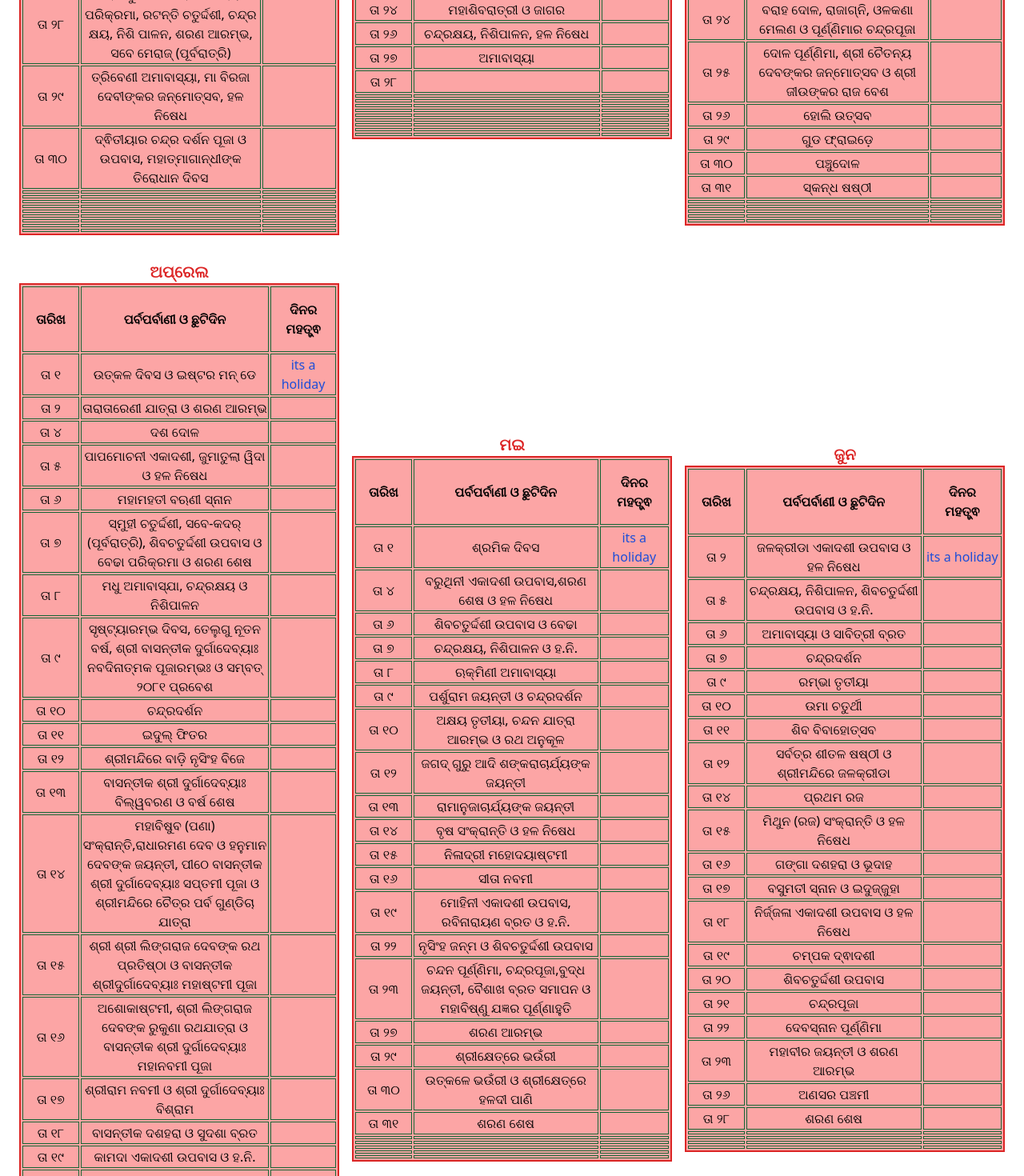
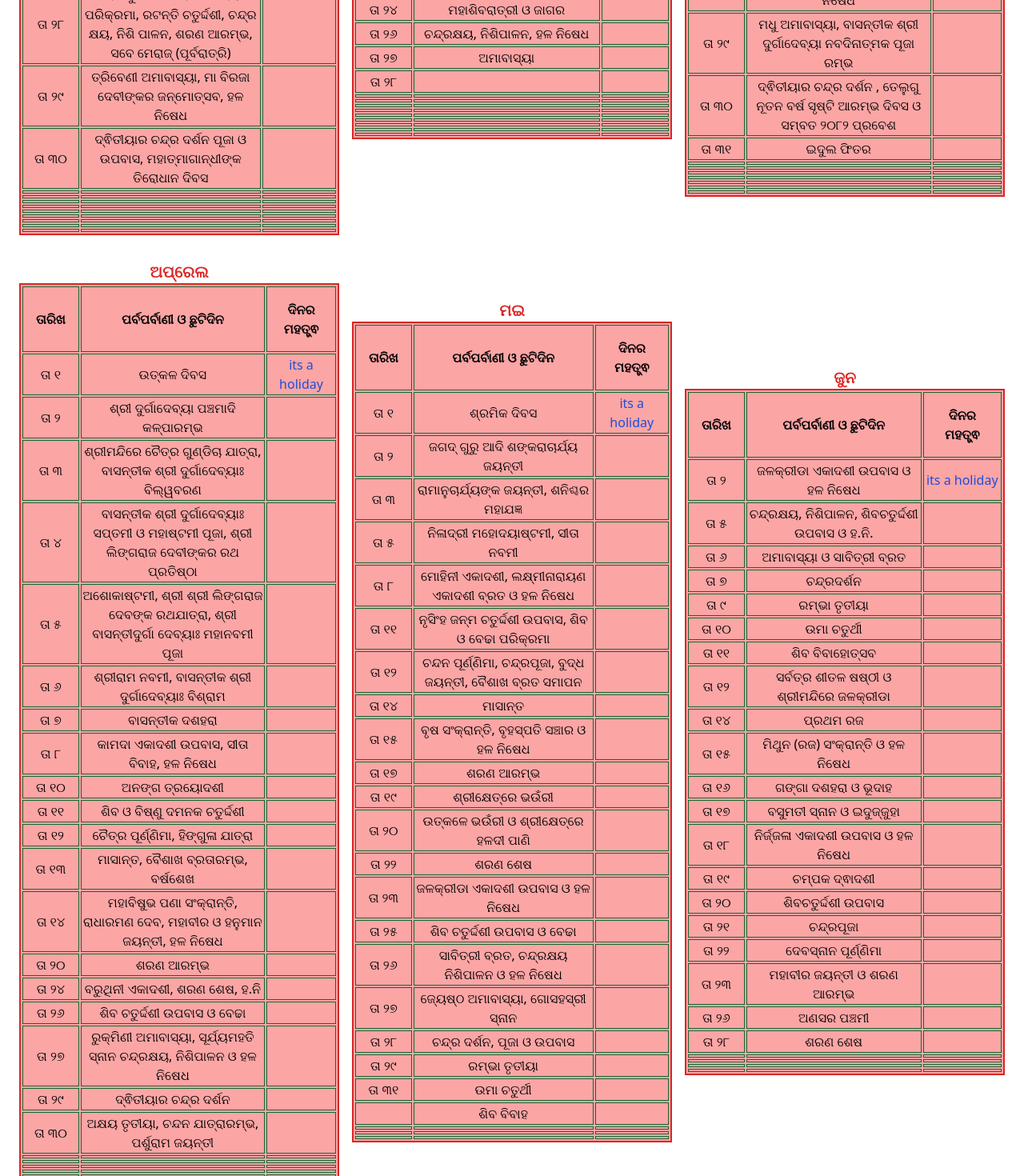
Before and after one commit to biswaranjans7978/UnicCalender, a React (Vite) app in the folder NewReactOdiaCalender/: page /monthlyfestive in a window 1280 px wide. Shown: the part 920-2390 px from the top of the page at 80% size. Built offline with nearby package versions, Linux system fonts and the light colour scheme.

Commit message:
festiv update

```diff
--- a/NewReactOdiaCalender/src/Component/MonthlyFestive/Festives.jsx
+++ b/NewReactOdiaCalender/src/Component/MonthlyFestive/Festives.jsx
@@ -132,49 +132,49 @@ function Festives() {
             monthName:"ମାର୍ଚ୍ଚ",
             monthDates:
         {
-            date1:"ତା ୬",
-            date2:"ତା ୭",
-            date3:"ତା ୮",
-            date4:"ତା ୯",
-            date5:"ତା ୧୦",
-            date6:"ତା ୧୧",
-            date7:"ତା ୧୨",
-            date8:"ତା ୧୪",
+            date1:"ତା ୧",
+            date2:"ତା ୨",
+            date3:"ତା ୯",
+            date4:"ତା ୧୦",
+            date5:"ତା ୧୧",
+            date6:"ତା ୧୩",
+            date7:"ତା ୧୪",
+            date8:"ତା ୧୫",
             date9:"ତା ୧୯",
             date10:"ତା ୨୦",
-            date11:"ତା ୨୧",
-            date12:"ତା ୨୨",
-            date13:"ତା ୨୩",
-            date14:"ତା ୨୪",
-            date15:"ତା ୨୫",
-            date16:"ତା ୨୬",
-            date17:"ତା ୨୯",
-            date18:"ତା ୩୦",
-            date19:"ତା ୩୧",
+            date11:"ତା ୨୪",
+            date12:"ତା ୨୫",
+            date13:"ତା ୨୭",
+            date14:"ତା ୨୮",
+            date15:"ତା ୨୯",
+            date16:"ତା ୩୦",
+            date17:"ତା ୩୧",
+            date18:"",
+            date19:"",
 
 
         },
             monthFestives:
         {
-            festive1:"ସ୍ମାର୍ତ୍ତ ସମ୍ମତ ପଙ୍କୋଦ୍ଧାର ଏକାଦଶୀ ଉପବାସ, ଶରଣ ଆରମ୍ଭ ଓ ହ. ନି.,",
-            festive2:"ସର୍ବ ବୈଷ୍ଣବ ସମ୍ମତ ଏକାଦଶୀ",
-            festive3:"ମହାଶିବ ରତ୍ରି (ଜାଗର) ଓ ଶିବଚତୁର୍ଦ୍ଦଶୀ ଉପବାସ",
-            festive4:"ବୈଷ୍ଣବ ସମ୍ମତ ମହାଶିବ ରାତ୍ରି, ଚନ୍ଦ୍ରକ୍ଷୟ, ନିଶିପାଳନ ଓ ହଳ ନିଷେଧ",
-            festive5:"ଅମାବାସ୍ଯା, ସୂର୍ୟ୍ଯମହତୀ ସ୍ନାନ ଓ ଶରଣ ଶେଷ",
-            festive6:"ଦ୍ୱିତୀୟାର ଚନ୍ଦ୍ରଦର୍ଶନ ପୂଜା ଓ ଉପବାସ",
-            festive7:"ରମଜାନ ମାସ ଆରମ୍ଭ",
-            festive8:"ମୀନ ସଂକ୍ରାନ୍ତି ଓ ଗୁରୁ ପଞ୍ଚମୀ ବ୍ରତ ଓ ହଳ ନିଷେଧ",
-            festive9:"ଦୋଳ ଯାତ୍ରାରମ୍ଭଃ, ଫଗୁ ଦଶମୀ ଓ ଶ୍ରୀ ଜୀଉଙ୍କର ଚାଚେରୀ ବେଶ",
-            festive10:"ପାପନାଶିନୀ (ଆମଦର୍କୀ) ଏକାଦଶୀ ଓ ହଳ ନିଷେଧ",
-            festive11:"ସାମାନ୍ଯ ଗୋବିନ୍ଦ ଦ୍ବାଦଶୀ ସ୍ନାନ ଓ ସମ ଦିବସ",
-            festive12:"ରାଷ୍ଟ୍ରିୟ ୧୯୪୬ ନବବର୍ଷ ଆରମ୍ଭ",
-            festive13:"ଶିବଚତୁର୍ଦ୍ଦଶୀ ଉପବାସ ଓ ବେଢା",
-            festive14:"ବରାହ ଦୋଳ, ରାଜାଗ୍ନି, ଓଳକଣା ମେଲଣ ଓ ପୂର୍ଣ୍ଣିମାର ଚନ୍ଦ୍ରପୂଜା",
-            festive15:"ଦୋଳ ପୂର୍ଣ୍ଣିମା, ଶ୍ରୀ ଚୈତନ୍ୟ ଦେବଙ୍କର ଜନ୍ମୋତ୍ସବ ଓ ଶ୍ରୀ ଜୀଉଙ୍କର ରାଜ ବେଶ",
-            festive16:"ହୋଲି ଉତ୍ସବ",
-            festive17:"ଗୁଡ ଫ୍ରାଇଡ଼େ",
-            festive18:"ପଞ୍ଚୁଦୋଳ",
-            festive19:"ସ୍କନ୍ଧ ଷଷ୍ଠୀ",
+            festive1:"ଦ୍ଵିତୀୟାର ଚନ୍ଦ୍ର ଦର୍ଶନ, ଶରଣ ଶେଷ",
+            festive2:"ରମଜାନ ମାସ ଆରମ୍ଭ",
+            festive3:"ଫଗୁ ଦଶମୀ",
+            festive4:"ପାପ ନାଶିନୀ ଏକାଦଶୀ, ହଳ ନିଷେଧ",
+            festive5:"ସାମାନ୍ୟ ଗୋବିନ୍ଦ ଦ୍ଵାଦଶୀ ସ୍ନାନ",
+            festive6:"ବରାହ ଦୋଳ, ରାଜାଗ୍ନି ଓ ଓଳକଣା ମେଲଣ",
+            festive7:"ମୀନ ସଂକ୍ରାନ୍ତି, ଦୋଳ ପୂର୍ଣ୍ଣିମା ଶ୍ରୀ ଚୈତନ୍ୟ ଦେବଙ୍କ ଜନ୍ମୋତ୍ସବ, ଓ ହଳ ନିଷେଧ",
+            festive8:"ହୋଲି ଉତ୍ସବ",
+            festive9:"ପଞ୍ଚୁଦୋଳ",
+            festive10:"ସ୍କନ୍ଧ ଷଷ୍ଠୀ",
+            festive11:"ଶରଣ ଆରମ୍ଭ",
+            festive12:"ପାପମୋଚନୀ ଏକାଦଶୀ, ତାରାତାରିଣୀ ଯାତ୍ରା, ହଳ ନିଷେଧ",
+            festive13:"ବାରୁଣୀ ସ୍ନାନ",
+            festive14:"ସ୍ନୁହୀ ଚତୁର୍ଦ୍ଦଶୀ, ଶିବ ଚତୁର୍ଦ୍ଦଶୀ ଓ ବେଢା, ଚନ୍ଦ୍ରକ୍ଷୟ,  ନିଶିପାଳନ ଶରଣ ଶେଷ, ସବେ-କଦର (ପୂର୍ବରାତ୍ରି), ହଳ ନିଷେଧ",
+            festive15:"ମଧୁ ଅମାବାସ୍ୟା, ବାସନ୍ତୀକ ଶ୍ରୀ ଦୁର୍ଗାଦେବ୍ୟା ନବଦିନାତ୍ମକ ପୂଜା ରମ୍ଭ",
+            festive16:"ଦ୍ଵିତୀୟାର ଚନ୍ଦ୍ର ଦର୍ଶନ , ତେଲୁଗୁ ନୂତନ ବର୍ଷ ସୃଷ୍ଟି ଆରମ୍ଭ ଦିବସ ଓ ସମ୍ବତ ୨୦୮୨ ପ୍ରବେଶ",
+            festive17:"ଇଦୁଲ ଫିତର",
+            festive18:"",
+            festive19:"",
             festive20:"",
 
         },
@@ -209,55 +209,55 @@ function Festives() {
         {
             date1:"ତା ୧",
             date2:"ତା ୨",
-            date3:"ତା ୪",
-            date4:"ତା ୫",
-            date5:"ତା ୬",
-            date6:"ତା ୭",
-            date7:"ତା ୮",
-            date8:"ତା ୯",
+            date3:"ତା ୩",
+            date4:"ତା ୪",
+            date5:"ତା ୫",
+            date6:"ତା ୬",
+            date7:"ତା ୭",
+            date8:"ତା ୮",
             date9:"ତା ୧୦",
             date10:"ତା ୧୧",
             date11:"ତା ୧୨",
             date12:"ତା ୧୩",
             date13:"ତା ୧୪",
-            date14:"ତା ୧୫",
-            date15:"ତା ୧୬",
-            date16:"ତା ୧୭",
-            date17:"ତା ୧୮",
-            date18:"ତା ୧୯",
-            date19:"ତା ୨୧",
-            date20:"ତା ୨୨",
-            date21:"ତା ୨୩",
-            date22:"ତା ୨୪",
-            date23:"ତା ୨୮",
-            date24:"ତା ୩୦",
+            date14:"ତା ୨୦",
+            date15:"ତା ୨୪",
+            date16:"ତା ୨୬",
+            date17:"ତା ୨୭",
+            date18:"ତା ୨୯",
+            date19:"ତା ୩୦",
+            date20:"",
+            date21:"",
+            date22:"",
+            date23:"",
+            date24:"",
         },
             monthFestives:
         {
-            festive1:"ଉତ୍କଳ ଦିବସ ଓ ଇଷ୍ଟର ମନ୍ ଡେ",
-            festive2:"ତାରାତାରେଣୀ ଯାତ୍ରା ଓ ଶରଣ ଆରମ୍ଭ",
-            festive3:"ଦଶ ଦୋଳ",
-            festive4:"ପାପମୋଚନୀ ଏକାଦଶୀ, ଜୁମାତୁଲା ୱିଦା ଓ ହଳ ନିଷେଧ",
-            festive5:"ମହାମହତୀ ବଋଣୀ ସ୍ନାନ",
-            festive6:"ସ୍ମୁହୀ ଚତୁର୍ଦ୍ଦଶୀ, ସବେ-କଦର୍ (ପୂର୍ବରାତ୍ରି), ଶିବଚତୁର୍ଦ୍ଦଶୀ ଉପବାସ ଓ ବେଢା ପରିକ୍ରମା ଓ ଶରଣ ଶେଷ",
-            festive7:"ମଧୁ ଅମାବାସ୍ଯା, ଚନ୍ଦ୍ରକ୍ଷୟ ଓ ନିଶିପାଳନ",
-            festive8:"ସୃଷ୍ଟ୍ୟାରମ୍ଭ ଦିବସ, ତେଲୁଗୁ ନୂତନ ବର୍ଷ, ଶ୍ରୀ ବାସନ୍ତୀକ ଦୁର୍ଗାଦେବ୍ୟାଃ ନବଦିନାତ୍ମକ ପୂଜାରମ୍ଭଃ ଓ ସମ୍ବତ୍ ୨୦୮୧ ପ୍ରବେଶ",
-            festive9:"ଚନ୍ଦ୍ରଦର୍ଶନ",
-            festive10:"ଇଦୁଲ୍ ଫିତର",
-            festive11:"ଶ୍ରୀମନ୍ଦିରେ ବାଡ଼ି ନୃସିଂହ ବିଜେ",
-            festive12:"ବାସନ୍ତୀକ ଶ୍ରୀ ଦୁର୍ଗାଦେବ୍ୟାଃ ବିଲ୍ୱବରଣ ଓ ବର୍ଷ ଶେଷ",
-            festive13:"ମହାବିଷୁବ (ପଣା) ସଂକ୍ରାନ୍ତି,ରାଧାରମଣ ଦେବ ଓ ହନୁମାନ ଦେବଙ୍କ ଜୟନ୍ତୀ, ପୀଠେ ବାସନ୍ତୀକ ଶ୍ରୀ ଦୁର୍ଗାଦେବ୍ୟାଃ ସପ୍ତମୀ  ପୂଜା ଓ ଶ୍ରୀମନ୍ଦିରେ ଚୈତ୍ର ପର୍ବ ଗୁଣ୍ଡିଚା ଯାତ୍ରା",
-            festive14:"ଶ୍ରୀ ଶ୍ରୀ ଲିଙ୍ଗରାଜ ଦେବଙ୍କ ରଥ ପ୍ରତିଷ୍ଠା ଓ ବାସନ୍ତୀକ ଶ୍ରୀଦୁର୍ଗାଦେବ୍ୟାଃ ମହାଷ୍ଟମୀ ପୂଜା",
-            festive15:"ଅଶୋକାଷ୍ଟମୀ, ଶ୍ରୀ ଲିଙ୍ଗରାଜ ଦେବଙ୍କ ରୁକୁଣା ରଥଯାତ୍ରା ଓ ବାସନ୍ତୀକ ଶ୍ରୀ ଦୁର୍ଗାଦେବ୍ୟାଃ ମହାନବମୀ ପୂଜା",
-            festive16:"ଶ୍ରୀରାମ ନବମୀ ଓ ଶ୍ରୀ ଦୁର୍ଗାଦେବ୍ୟାଃ ବିଶ୍ରାମ",
-            festive17:"ବାସନ୍ତୀକ ଦଶହରା ଓ ସୁଦଶା ବ୍ରତ",
-            festive18:"କାମଦା ଏକାଦଶୀ ଉପବାସ ଓ ହ.ନି.",
-            festive19:"ଅନଙ୍ଗ ତ୍ରୟୋଦଶୀ",
-            festive20:"ଶିବ ଓ ବିଷ୍ଣୁ ଦମନକ ଚତୁର୍ଦ୍ଦଶୀ",
-            festive21:"ଚୈତ୍ର ପୂର୍ଣ୍ଣିମା, ଚନ୍ଦ୍ରପୂଜା ଓ ହିଙ୍ଗୁଳା ଯାତ୍ରା",
-            festive22:"ବୈଶାଖ ବ୍ରତାରମ୍ଭଃ",
-            festive23:"ମଧୁବାବୁଙ୍କ ଜୟନ୍ତୀ",
-            festive24:"ଶରଣ ଆରମ୍ଭ",
+            festive1:"ଉତ୍କଳ ଦିବସ",
+            festive2:"ଶ୍ରୀ ଦୁର୍ଗାଦେବ୍ୟା ପଞ୍ଚମାଦି କଳ୍ପାରମ୍ଭ",
+            festive3:"ଶ୍ରୀମନ୍ଦିରେ ଚୈତ୍ର ଗୁଣ୍ଡିଚା ଯାତ୍ରା, ବାସନ୍ତୀକ ଶ୍ରୀ ଦୁର୍ଗାଦେବ୍ୟାଃ ବିଲ୍ୱବରଣ",
+            festive4:"ବାସନ୍ତୀକ ଶ୍ରୀ ଦୁର୍ଗାଦେବ୍ୟାଃ ସପ୍ତମୀ ଓ ମହାଷ୍ଟମୀ ପୂଜା, ଶ୍ରୀ ଲିଙ୍ଗରାଜ ଦେବୀଙ୍କର ରଥ ପ୍ରତିଷ୍ଠା",
+            festive5:"ଅଶୋକାଷ୍ଟମୀ, ଶ୍ରୀ ଶ୍ରୀ ଲିଙ୍ଗରାଜ ଦେବଙ୍କ ରଥଯାତ୍ରା, ଶ୍ରୀ ବାସନ୍ତୀଦୁର୍ଗା ଦେବ୍ୟାଃ ମହାନବମୀ ପୂଜା",
+            festive6:"ଶ୍ରୀରାମ ନବମୀ, ବାସନ୍ତୀକ ଶ୍ରୀ ଦୁର୍ଗାଦେବ୍ୟାଃ ବିଶ୍ରାମ",
+            festive7:"ବାସନ୍ତୀକ ଦଶହରା",
+            festive8:"କାମଦା ଏକାଦଶୀ ଉପବାସ, ସୀତା ବିବାହ, ହଳ ନିଷେଧ",
+            festive9:"ଅନଙ୍ଗ ତ୍ରୟୋଦଶୀ",
+            festive10:"ଶିବ ଓ ବିଷ୍ଣୁ ଦମନକ ଚତୁର୍ଦ୍ଦଶୀ",
+            festive11:"ଚୈତ୍ର ପୂର୍ଣ୍ଣିମା, ହିଙ୍ଗୁଳା ଯାତ୍ରା",
+            festive12:"ମାସାନ୍ତ, ବୈଶାଖ ବ୍ରତାରମ୍ଭ, ‌ବର୍ଷଶେଖ",
+            festive13:"ମହାବିଷୁଭ ପଣା ସଂକ୍ରାନ୍ତି, ରାଧାରମଣ ଦେବ, ମହାବୀର ଓ ହନୁମାନ ଜୟନ୍ତୀ, ହଳ ନିଷେଧ",
+            festive14:"ଶରଣ ଆରମ୍ଭ",
+            festive15:"ବରୁଥିନୀ ଏକାଦଶୀ, ଶରଣ ଶେଷ, ହ.ନି",
+            festive16:"ଶିବ ଚତୁର୍ଦ୍ଦଶୀ ଉପବାସ ଓ ବେଢା",
+            festive17:"ରୁକ୍ମିଣୀ ଅମାବାସ୍ୟା, ସୂର୍ଯ୍ୟମହତି ସ୍ନାନ ଚନ୍ଦ୍ରକ୍ଷୟ, ନିଶିପାଳନ ଓ ହଳ ନିଷେଧ",
+            festive18:"ଦ୍ଵିତୀୟାର ଚନ୍ଦ୍ର ଦର୍ଶନ",
+            festive19:"ଅକ୍ଷୟ ତୃତୀୟା, ଚନ୍ଦନ ଯାତ୍ରାରମ୍ଭ, ପର୍ଶୁରାମ ଜୟନ୍ତୀ",
+            festive20:"",
+            festive21:"",
+            festive22:"",
+            festive23:"",
+            festive24:"",
         },
            monthFestiveImp:
            {
@@ -289,49 +289,51 @@ function Festives() {
             monthDates:
         {
             date1:"ତା ୧",
-            date2:"ତା ୪",
-            date3:"ତା ୬",
-            date4:"ତା ୭",
+            date2:"ତା ୨",
+            date3:"ତା ୩",
+            date4:"ତା ୫",
             date5:"ତା ୮",
-            date6:"ତା ୯",
-            date7:"ତା ୧୦",
-            date8:"ତା ୧୨",
-            date9:"ତା ୧୩",
-            date10:"ତା ୧୪",
-            date11:"ତା ୧୫",
-            date12:"ତା ୧୬",
-            date13:"ତା ୧୯",
-            date14:"ତା ୨୨",
-            date15:"ତା ୨୩",
-            date16:"ତା ୨୭",
-            date17:"ତା ୨୯",
-            date18:"ତା ୩୦",
-            date19:"ତା ୩୧",
-            date20:"",
+            date6:"ତା ୧୧",
+            date7:"ତା ୧୨",
+            date8:"ତା ୧୪",
+            date9:"ତା ୧୫",
+            date10:"ତା ୧୭",
+            date11:"ତା ୧୯",
+            date12:"ତା ୨୦",
+            date13:"ତା ୨୨",
+            date14:"ତା ୨୩",
+            date15:"ତା ୨୫",
+            date16:"ତା ୨୬",
+            date17:"ତା ୨୭",
+            date18:"ତା ୨୮",
+            date19:"ତା ୨୯",
+            date20:"ତା ୩୦",
+            date20:"ତା ୩୧",
+
         },
             monthFestives:
         {
             festive1:"ଶ୍ରମିକ ଦିବସ",
-            festive2:"ବରୁଥିନୀ ଏକାଦଶୀ ଉପବାସ,ଶରଣ ଶେଷ ଓ ହଳ ନିଷେଧ",
-            festive3:"ଶିବଚତୁର୍ଦ୍ଦଶୀ ଉପବାସ ଓ ବେଢା",
-            festive4:"ଚନ୍ଦ୍ର‌କ୍ଷୟ, ନିଶିପାଳନ ଓ ହ.ନି.",
-            festive5:"ଋକ୍ମିଣୀ ଅମାବାସ୍ୟା",
-            festive6:"ପର୍ଶୁରାମ ଜୟନ୍ତୀ ଓ ଚନ୍ଦ୍ରଦର୍ଶନ",
-            festive7:"ଅକ୍ଷୟ ତୃତୀୟା, ଚନ୍ଦନ ଯାତ୍ରା ଆରମ୍ଭ ଓ ରଥ ଅନୁକୂଳ",
-            festive8:"ଜଗଦ୍ ଗୁରୁ ଆଦି ଶଙ୍କରାଚାର୍ଯ୍ୟଙ୍କ ଜୟନ୍ତୀ",
-            festive9:"ରାମାନୁଜାଚାର୍ଯ୍ୟଙ୍କ ଜୟନ୍ତୀ",
-            festive10:"ବୃଷ ସଂକ୍ରାନ୍ତି ଓ ହଳ ନିଷେଧ",
-            festive11:"ନିଳାଦ୍ରୀ ମହୋଦୟାଷ୍ଟମୀ",
-            festive12:"ସୀତା ନବମୀ",
-            festive13:"ମୋହିନୀ ଏକାଦଶୀ ଉପବାସ, ରବିନାରାୟଣ ବ୍ରତ ଓ ହ.ନି.",
-            festive14:"ନୃସିଂହ ଜନ୍ମ ଓ ଶିବଚତୁର୍ଦ୍ଦଶୀ ଉପବାସ",
-            festive15:"ଚନ୍ଦନ ପୂର୍ଣ୍ଣିମା, ଚନ୍ଦ୍ରପୂଜା,ବୁଦ୍ଧ ଜୟନ୍ତୀ, ବୈଶାଖ ବ୍ରତ ସମାପନ ଓ ମହାବିଷ୍ଣୁ ଯଜ୍ଞର ପୂର୍ଣ୍ଣାହୁତି",
-            festive16:"ଶରଣ ଆରମ୍ଭ",
-            festive17:"ଶ୍ରୀକ୍ଷେତ୍ରେ ଭଉଁରୀ",
-            festive18:"ଉତ୍କଳେ ଭଉଁରୀ ଓ ଶ୍ରୀକ୍ଷେତ୍ରେ ହଳଦୀ ପାଣି",
-            festive19:"ଶରଣ ଶେଷ",
-            festive20:"",
-            festive21:"",
+            festive2:"ଜଗଦ୍ ଗୁରୁ ଆଦି ଶଙ୍କରାଚାର୍ଯ୍ୟ ଜୟନ୍ତୀ",
+            festive3:"ରାମାନୁଚାର୍ଯ୍ୟଙ୍କ ଜୟନ୍ତୀ, ଶନିଶ୍ଚର ମହାଯଜ୍ଞ",
+            festive4:"ନିଳାଦ୍ରୀ ମହୋଦୟାଷ୍ଟମୀ, ସୀତା ନବମୀ",
+            festive5:"ମୋହିନୀ ଏକାଦଶୀ, ଲକ୍ଷ୍ମୀନାରାୟଣ ଏକାଦଶୀ ବ୍ରତ ଓ ହଳ ନିଷେଧ",
+            festive6:"ନୃସିଂହ ଜନ୍ମ ଚତୁର୍ଦ୍ଦଶୀ ଉପବାସ, ଶିବ ଓ ବେଢା ପରିକ୍ରମା",
+            festive7:"ଚନ୍ଦନ ପୂର୍ଣ୍ଣିମା, ଚନ୍ଦ୍ରପୂଜା, ବୁଦ୍ଧ ଜୟନ୍ତୀ, ବୈଶାଖ ବ୍ରତ ସମାପନ",
+            festive8:"ମାସାନ୍ତ",
+            festive9:"ବୃଷ ସଂକ୍ରାନ୍ତି, ବୃହସ୍ପତି ସଞ୍ଚାର ଓ ହଳ ନିଷେଧ",
+            festive10:"ଶରଣ ଆରମ୍ଭ",
+            festive11:"ଶ୍ରୀକ୍ଷେତ୍ରେ ଭଉଁରୀ",
+            festive12:"ଉତ୍କଳେ ଭଉଁରୀ ଓ ଶ୍ରୀକ୍ଷେତ୍ରେ ହଳଦୀ ପାଣି",
+            festive13:"ଶରଣ ଶେଷ",
+            festive14:"ଜଳକ୍ରୀଡା ଏକାଦଶୀ ଉପବାସ ଓ ହଳ ନିଷେଧ",
+            festive15:"ଶିବ ଚତୁର୍ଦ୍ଦଶୀ ଉପବାସ ଓ ବେଢା",
+            festive16:"ସାବିତ୍ରୀ ବ୍ରତ, ଚନ୍ଦ୍ରକ୍ଷୟ ନିଶିପାଳନ ଓ ହଳ ନିଷେଧ",
+            festive17:" ଜ୍ୟେଷ୍ଠ ଅମାବାସ୍ୟା, ଗୋସହସ୍ରୀ ସ୍ନାନ",
+            festive18:"ଚନ୍ଦ୍ର ଦର୍ଶନ, ପୂଜା ଓ ଉପବାସ",
+            festive19:"ରମ୍ଭା ତୃତୀୟା",
+            festive20:"ଉମା ଚତୁର୍ଥୀ",
+            festive21:"ଶିବ ବିବାହ",
             festive22:"",
             festive23:"",
             festive24:"",
```
